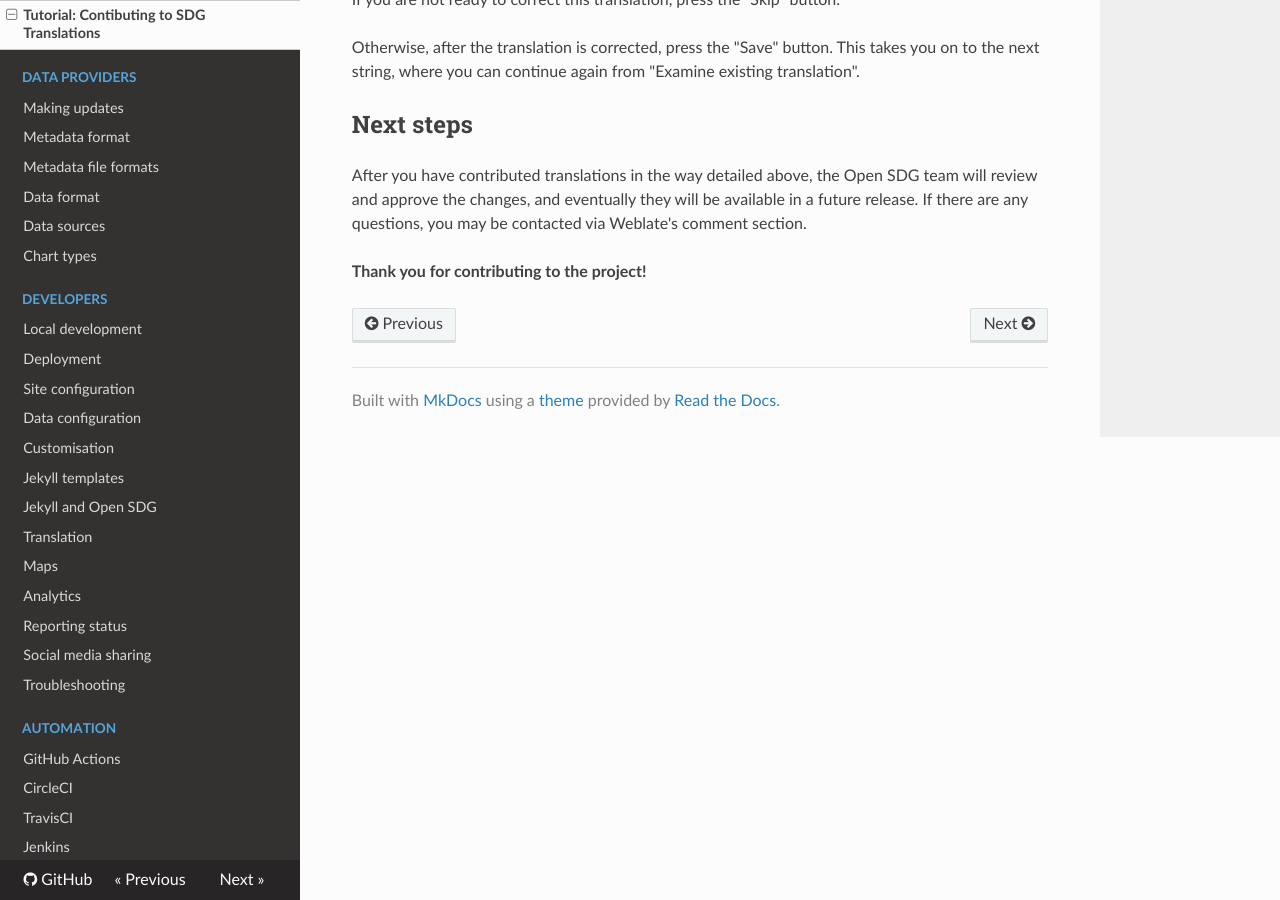
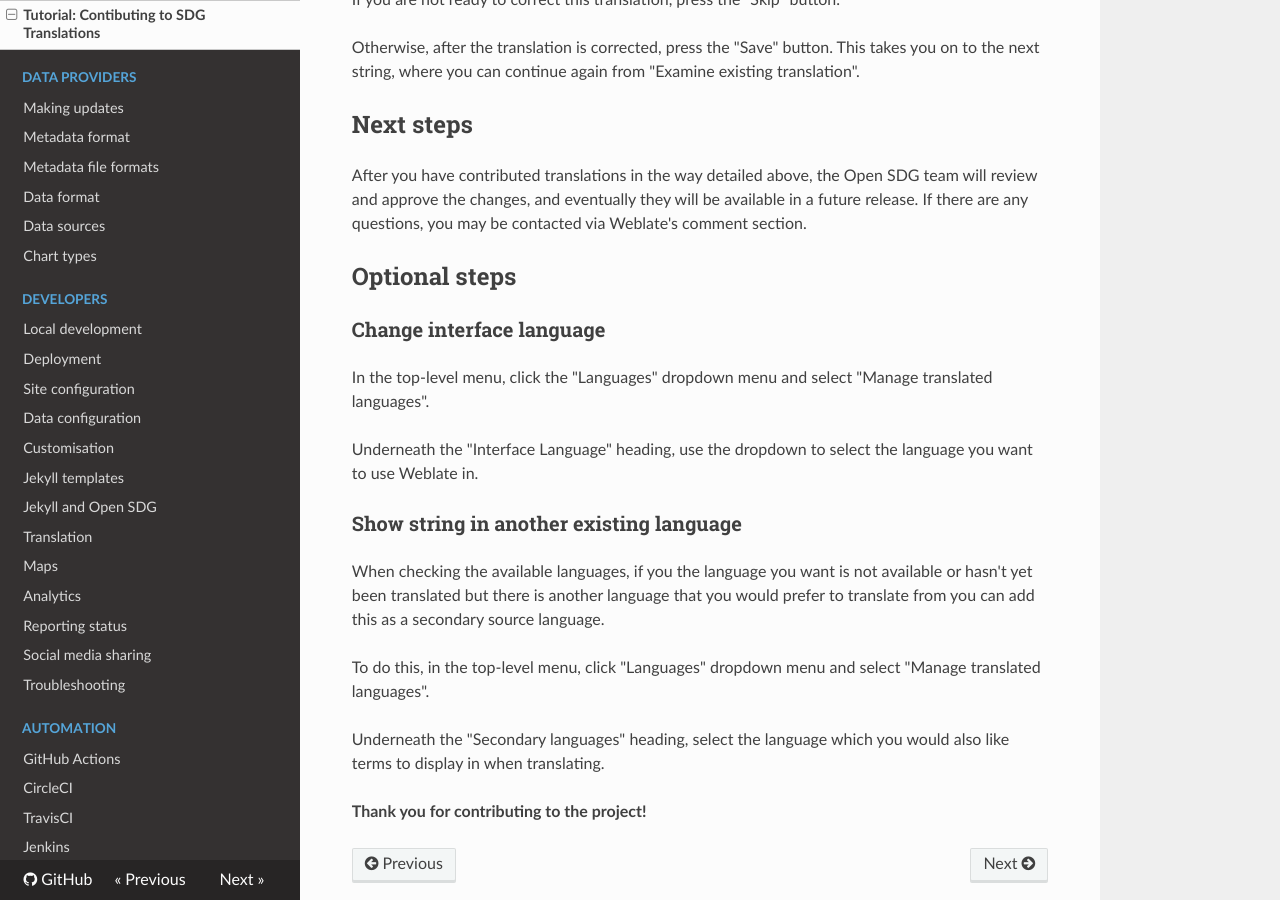
Before and after one commit to open-sdg/open-sdg, an MkDocs documentation site: the page built from docs/tutorials/contribute-translations.md, in a window 1280 px wide and 900 px high, scrolled down 2146 px. Built offline with MkDocs 1.6.1, drawn with Linux system fonts in a browser that asks for light colours; nearby versions of some CDN libraries; old or Windows-style settings are respelled for this version of MkDocs.

Commit message:
Update contribute-translations.md

```diff
--- a/docs/tutorials/contribute-translations.md
+++ b/docs/tutorials/contribute-translations.md
@@ -66,4 +66,21 @@ Otherwise, after the translation is corrected, press the "Save" button. This tak
 
 After you have contributed translations in the way detailed above, the Open SDG team will review and approve the changes, and eventually they will be available in a future release. If there are any questions, you may be contacted via Weblate's comment section.
 
+## Optional steps
+
+### Change interface language
+
+In the top-level menu, click the "Languages" dropdown menu and select "Manage translated languages".
+
+Underneath the "Interface Language" heading, use the dropdown to select the language you want to use Weblate in.
+
+### Show string in another existing language
+
+When checking the available languages, if you the language you want is not available or hasn't yet been translated but there is another language that you would prefer to translate from you can add this as a secondary source language.
+
+To do this, in the top-level menu, click "Languages" dropdown menu and select "Manage translated languages".
+
+Underneath the "Secondary languages" heading, select the language which you would also like terms to display in when translating.
+
+
 **Thank you for contributing to the project!**
```
